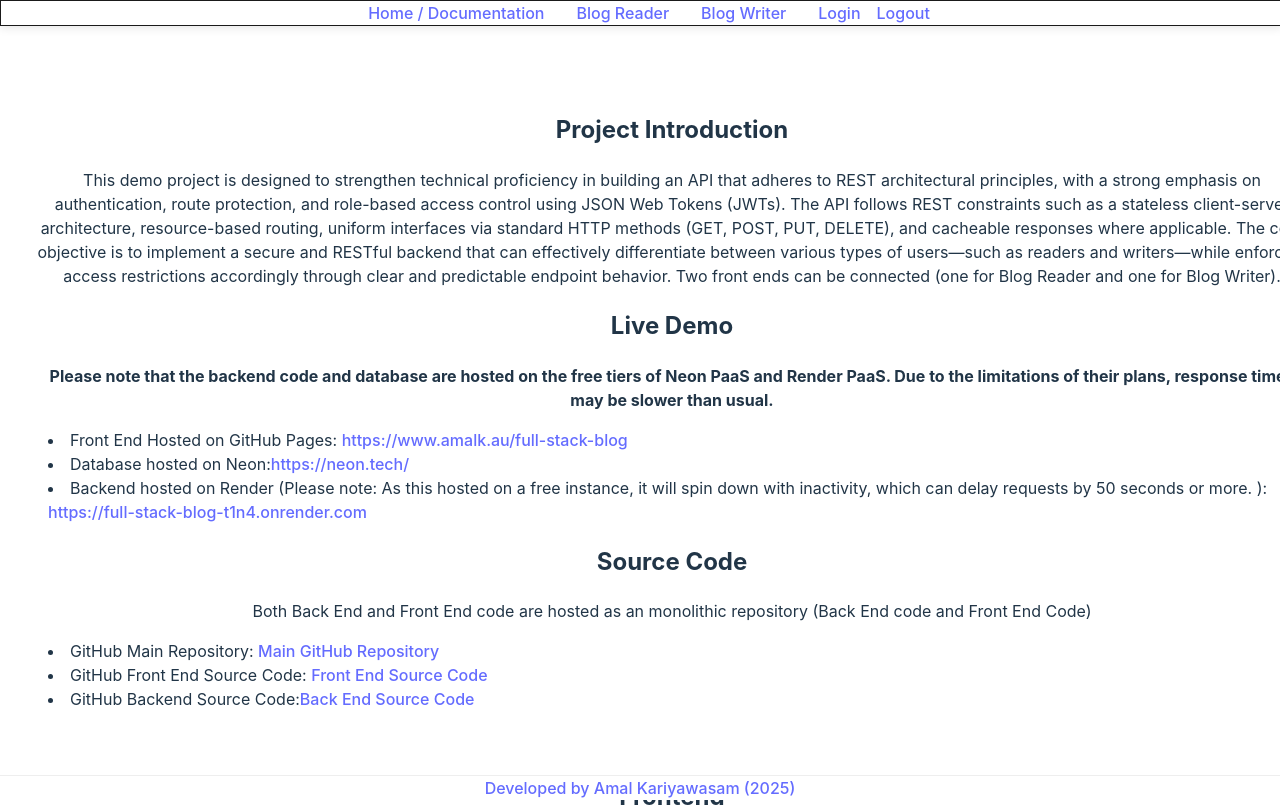
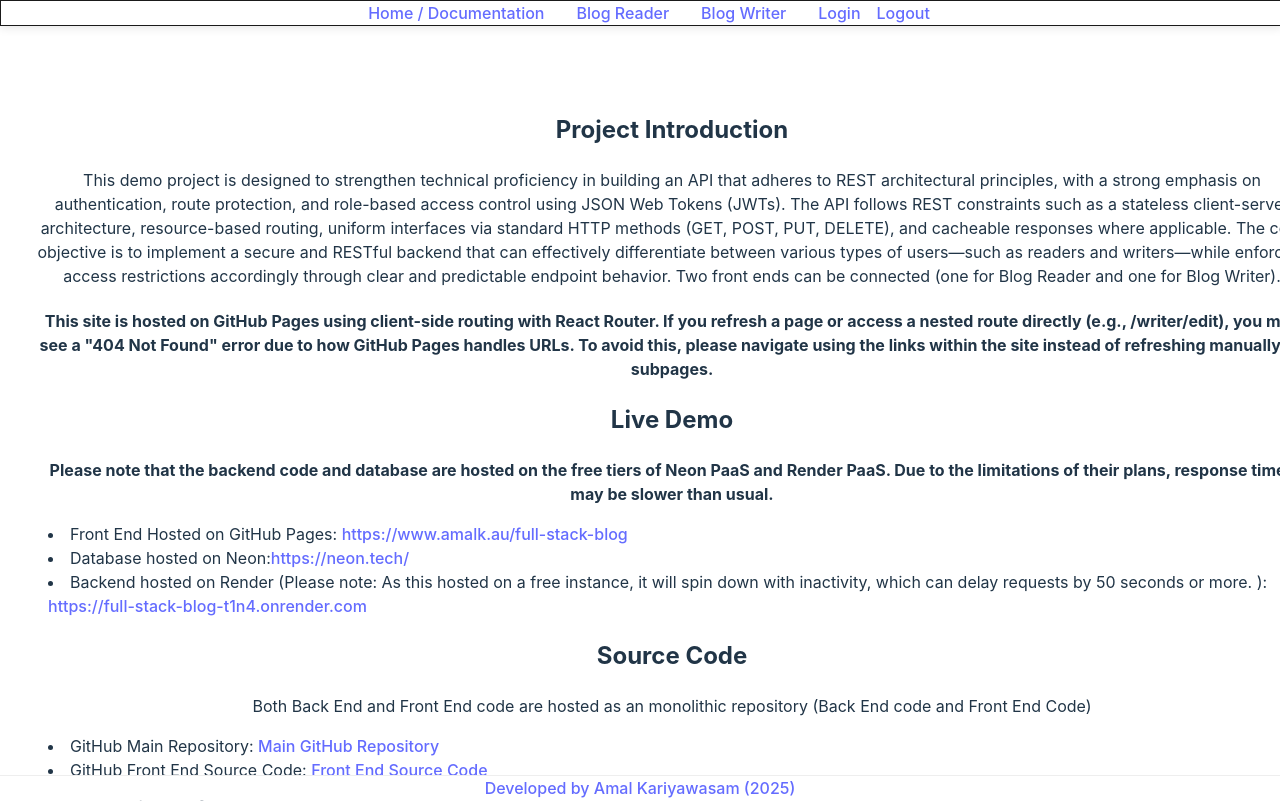
Before and after one commit to amaldevelops/full-stack-blog, a React (Vite) app in the folder frontend/: page /full-stack-blog/api-docs in a window 1280 px wide. Shown: the top 807 px of the page. Built offline with nearby package versions, Linux system fonts and the light colour scheme.

Commit message:
Added Go Back button

```diff
--- a/frontend/src/components/Documentation.jsx
+++ b/frontend/src/components/Documentation.jsx
@@ -27,7 +27,11 @@ function APIDocs() {
           through clear and predictable endpoint behavior. Two front ends can be
           connected (one for Blog Reader and one for Blog Writer).
         </p>
-        <div></div>
+        <div>
+          <h4>This site is hosted on GitHub Pages using client-side routing with React Router.
+If you refresh a page or access a nested route directly (e.g., /writer/edit), you may see a "404 Not Found" error due to how GitHub Pages handles URLs.
+To avoid this, please navigate using the links within the site instead of refreshing manually on subpages.</h4>
+        </div>
       </div>
       <div>
         <h2>Live Demo</h2>
--- a/frontend/src/components/Post.jsx
+++ b/frontend/src/components/Post.jsx
@@ -3,6 +3,7 @@
 import { Link } from "react-router-dom";
 import { useState, useEffect } from "react";
 import { useParams } from "react-router-dom";
+import { useNavigate } from "react-router-dom";
 
 import PropTypes from "prop-types";
 
@@ -12,7 +13,10 @@ import {
 } from "../utils/apiReaderQueries";
 import { decodeJWTPayload } from "../utils/apiAdminQueries";
 
+let navigate;
+
 function Post() {
+  navigate = useNavigate();
   const { id } = useParams();
   console.log(id);
   const APIPathPostById = id;
@@ -123,6 +127,7 @@ function PostComment({ postID }) {
       </form>
       <p>{formValidationStatus}</p>
       <p>{commentSubmissionStatus}</p>
+      <button onClick={() => navigate(-1)}>Go Back</button>
     </div>
   );
 }
```
